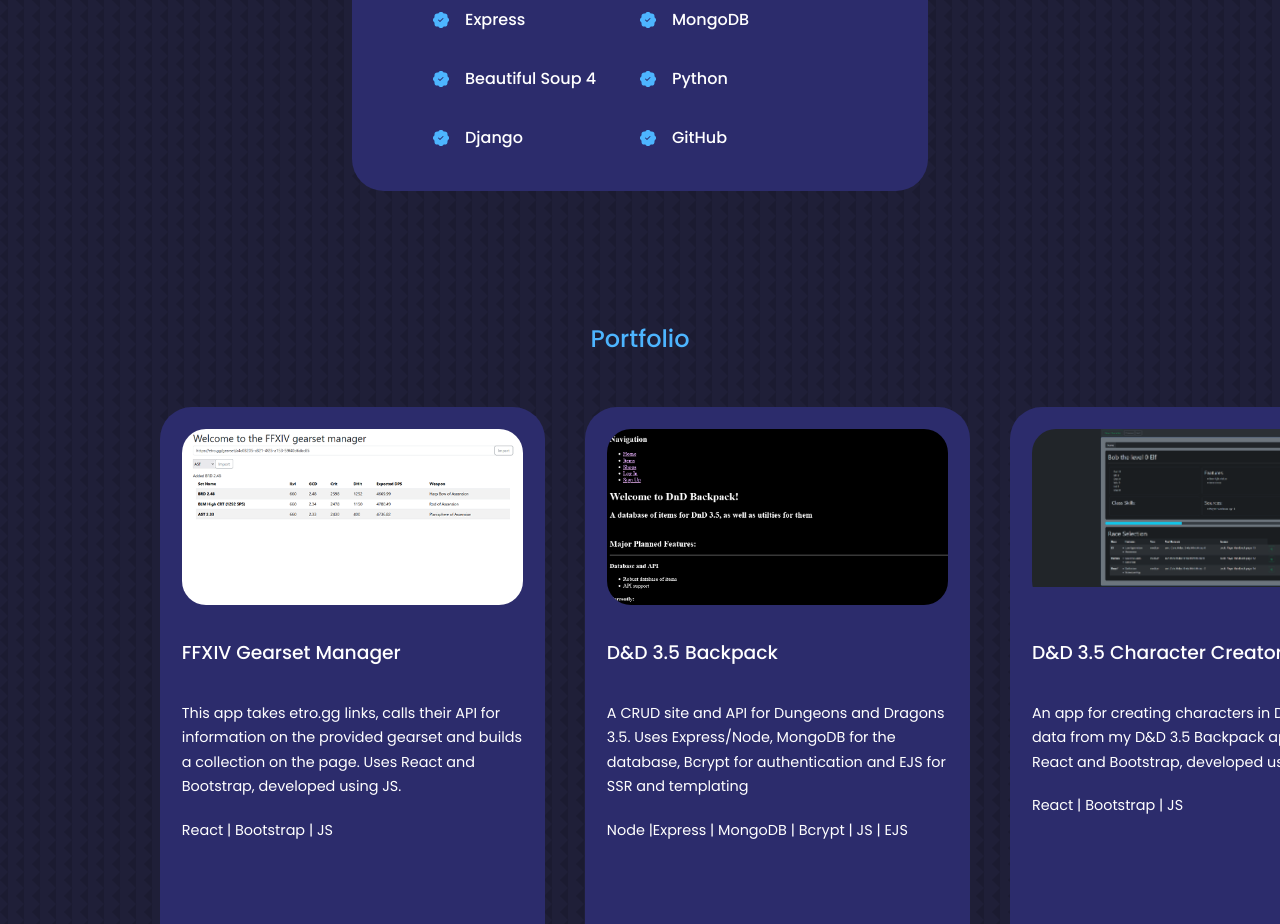
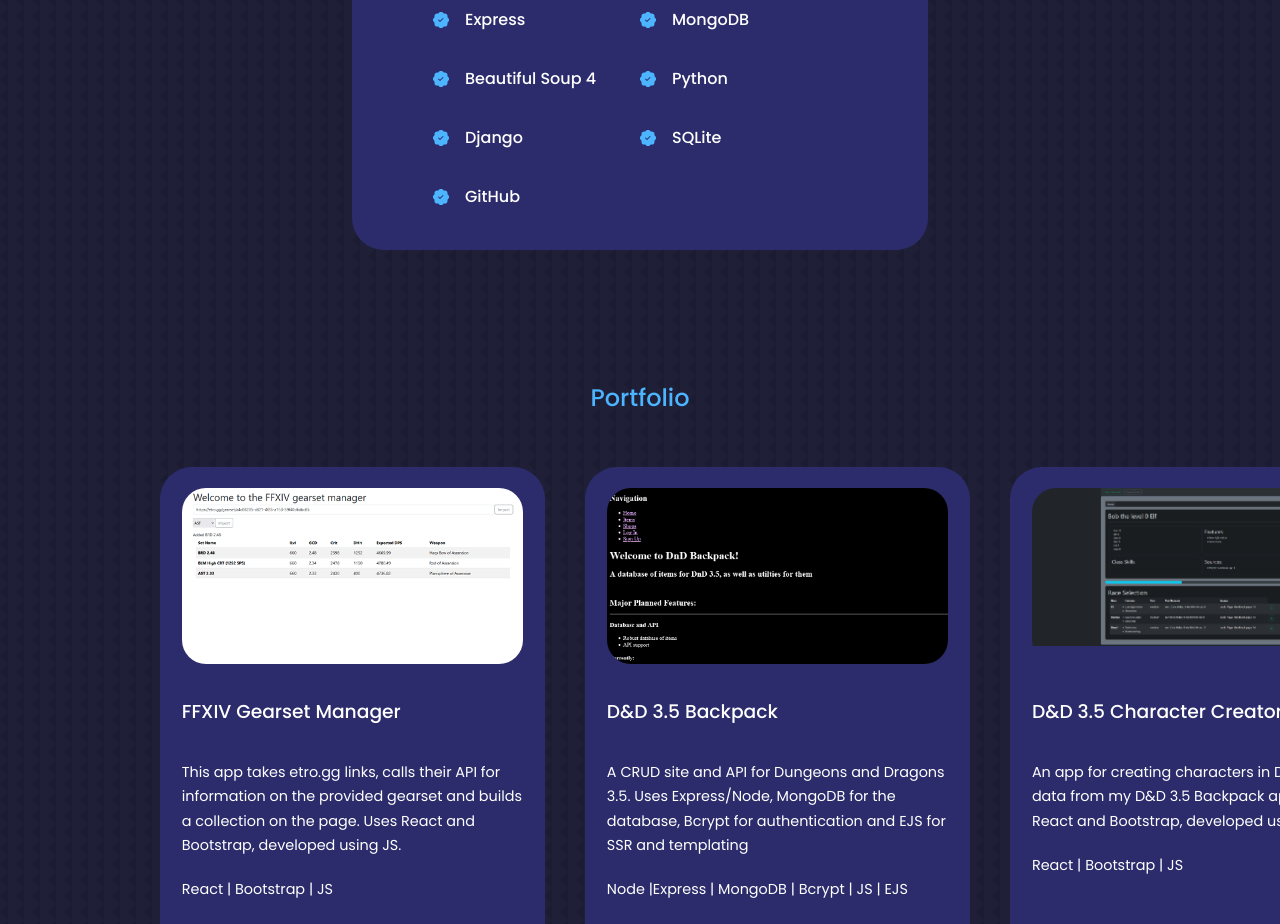
Before and after one commit to windikite/Portfolio, a React (Create React App) app: page / in a window 1280 px wide. Shown: the part 1480-2404 px from the top of the page. Built offline with nearby package versions, Linux system fonts and the light colour scheme.

Commit message:
v0.1.5.1

```diff
--- a/src/components/experience/Experience.jsx
+++ b/src/components/experience/Experience.jsx
@@ -98,11 +98,11 @@
               <BsFillPatchCheckFill className="experience__details-icon" />
               <h4>Django</h4>
             </article>
+            <article className="experience__details">
+              <BsFillPatchCheckFill className="experience__details-icon" />
+              <h4>SQLite</h4>
+            </article>
             {/* <article className="experience__details">
-              <BsFillPatchCheckFill className="experience__details-icon" />
-              <h4>Flutter</h4>
-            </article>
-            <article className="experience__details">
               <BsFillPatchCheckFill className="experience__details-icon" />
               <h4>Dart</h4>
             </article>
```
